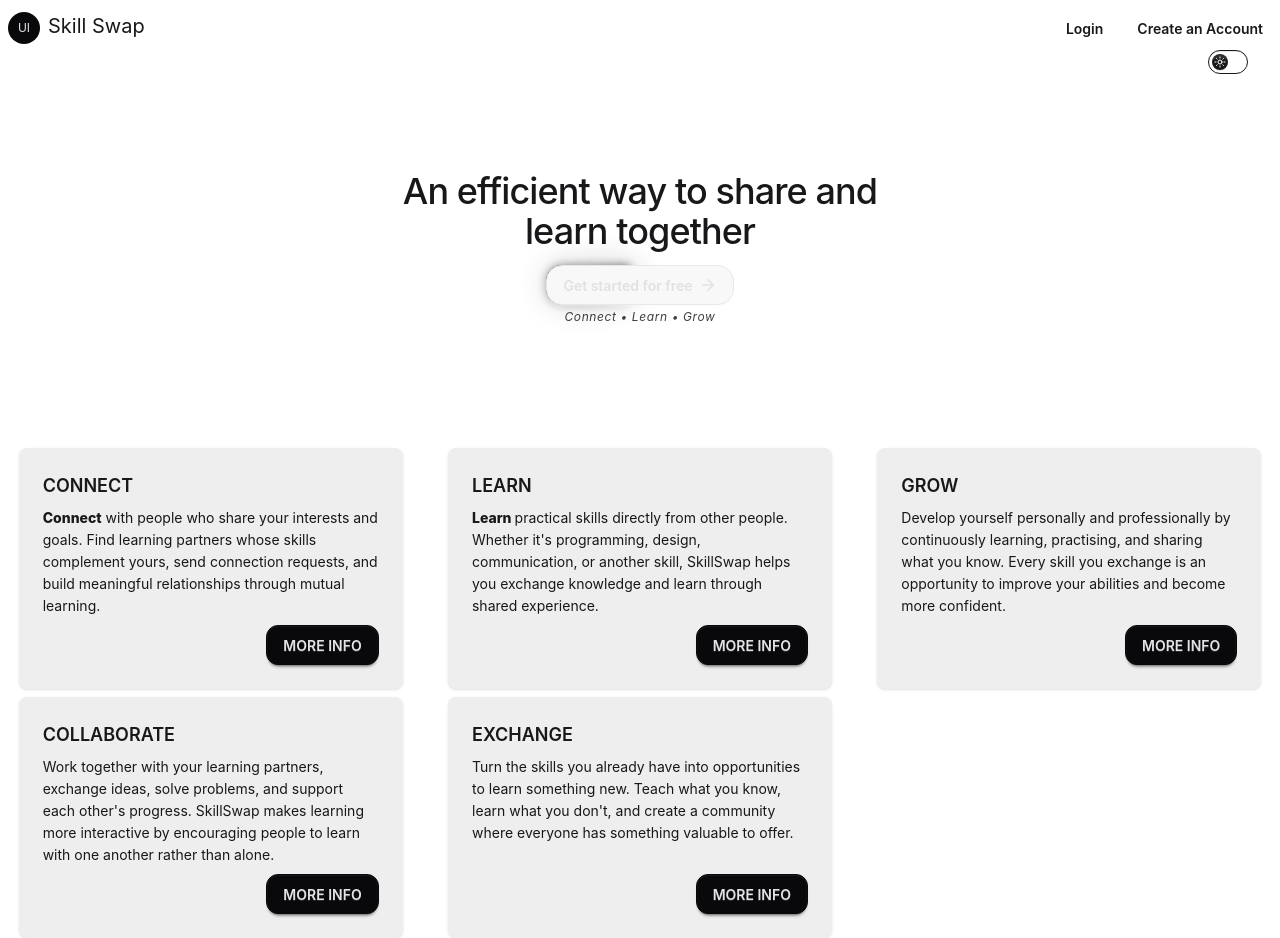
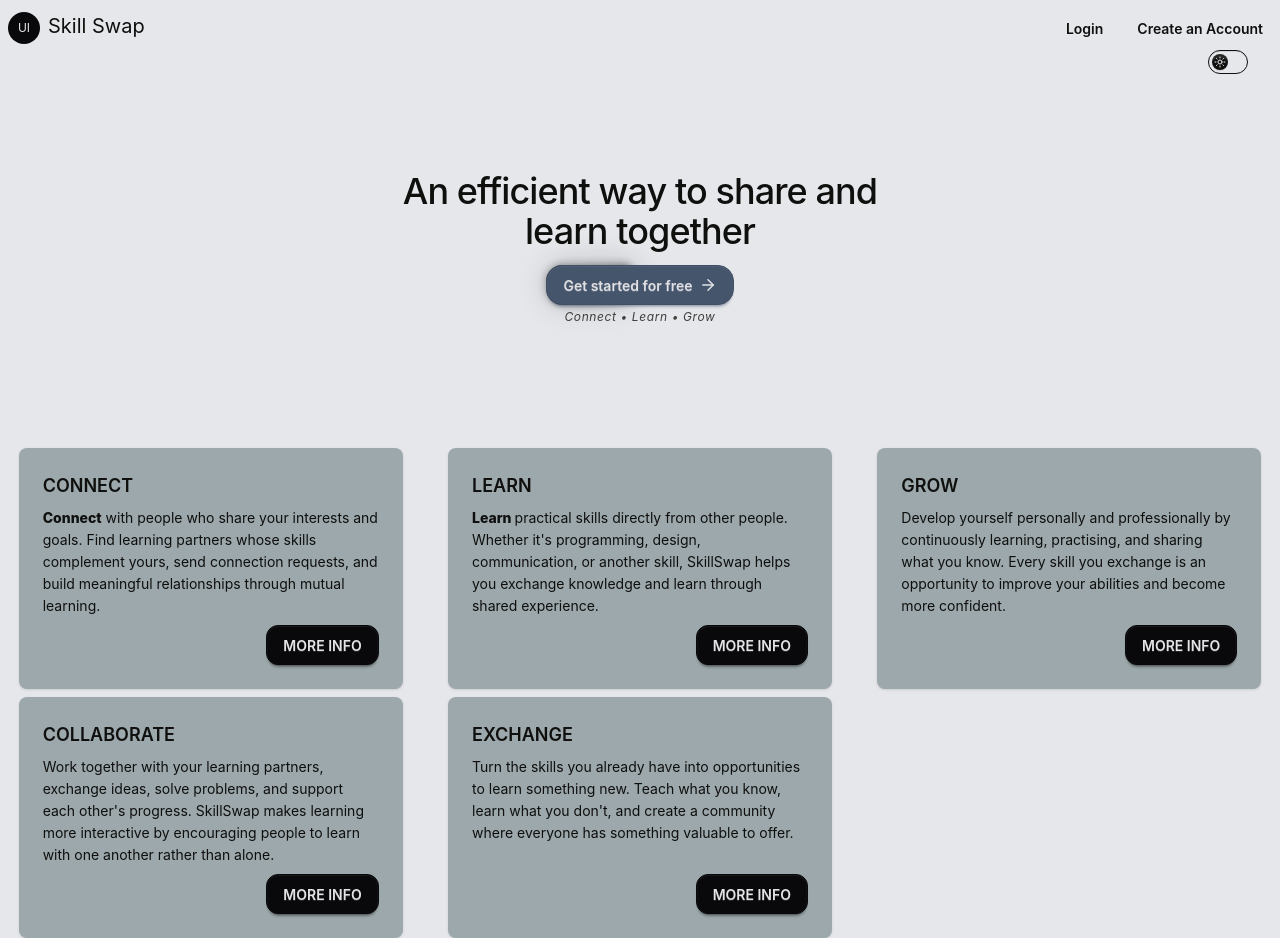
Before and after one commit to Ade12Donald/Skill-Swap, a React (Vite) app in the folder client/: page / in a window 1280 px wide. Built offline with nearby package versions, Linux system fonts and the light colour scheme; a web font is replaced by a local one.

Commit message:
feat: setup light and dark theme change using checkbox

```diff
--- a/client/src/components/Navbar.jsx
+++ b/client/src/components/Navbar.jsx
@@ -1,6 +1,20 @@
+import { useEffect, useState } from "react";
 import { NavLink } from "react-router";
 
 const Navbar = () => {
+  const [theme, setTheme] = useState(
+    () => localStorage.getItem("theme") || "light",
+  );
+
+  useEffect(() => {
+    document.documentElement.setAttribute("data-theme", theme);
+    localStorage.setItem("theme", theme);
+  }, [theme]);
+
+  const handleThemeChange = (e) => {
+    setTheme(e.target.checked ? "dark" : "light");
+  };
+
   return (
     <>
       <nav className="mt-2 ml-2 flex">
@@ -38,8 +52,10 @@ const Navbar = () => {
         <label className="toggle text-base-content">
           <input
             type="checkbox"
-            value="synthwave"
+            value="dark"
             className="theme-controller"
+            checked={theme === "dark"}
+            onChange={handleThemeChange}
           />
 
           <svg
```
